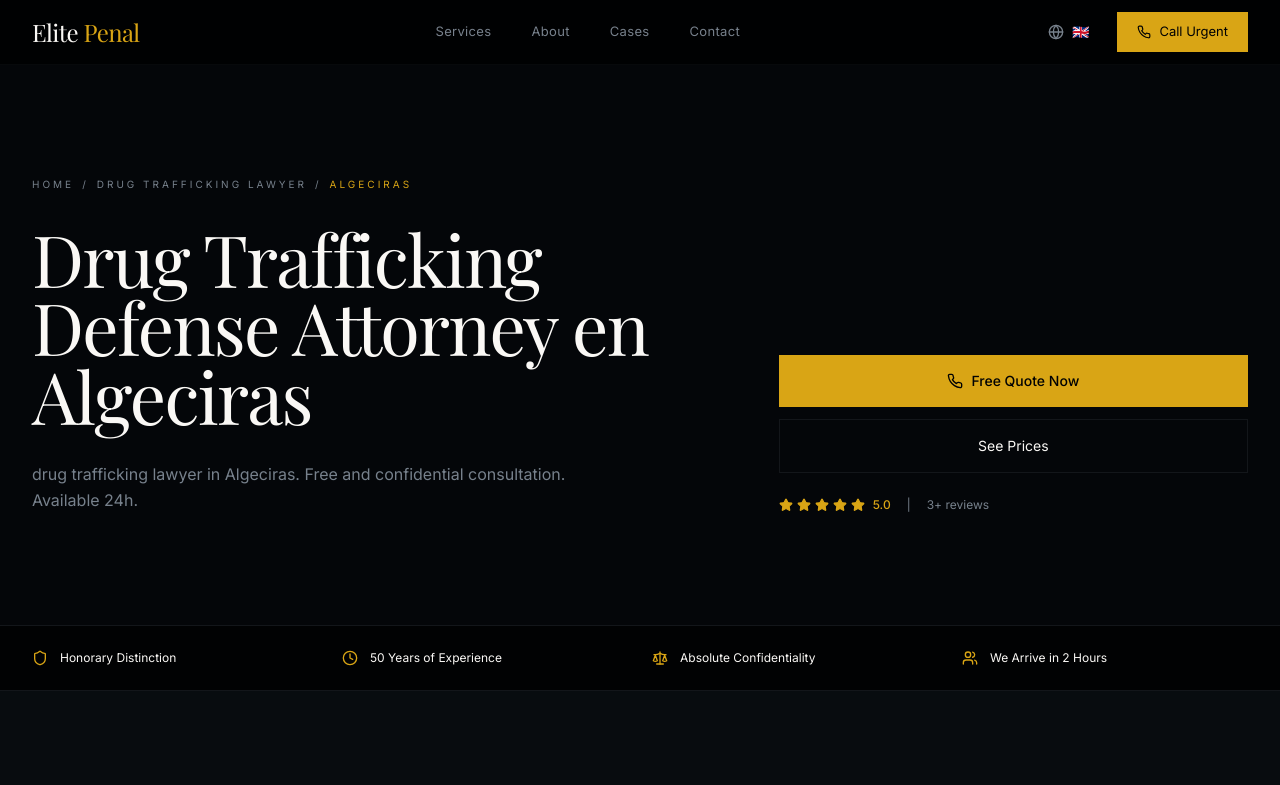
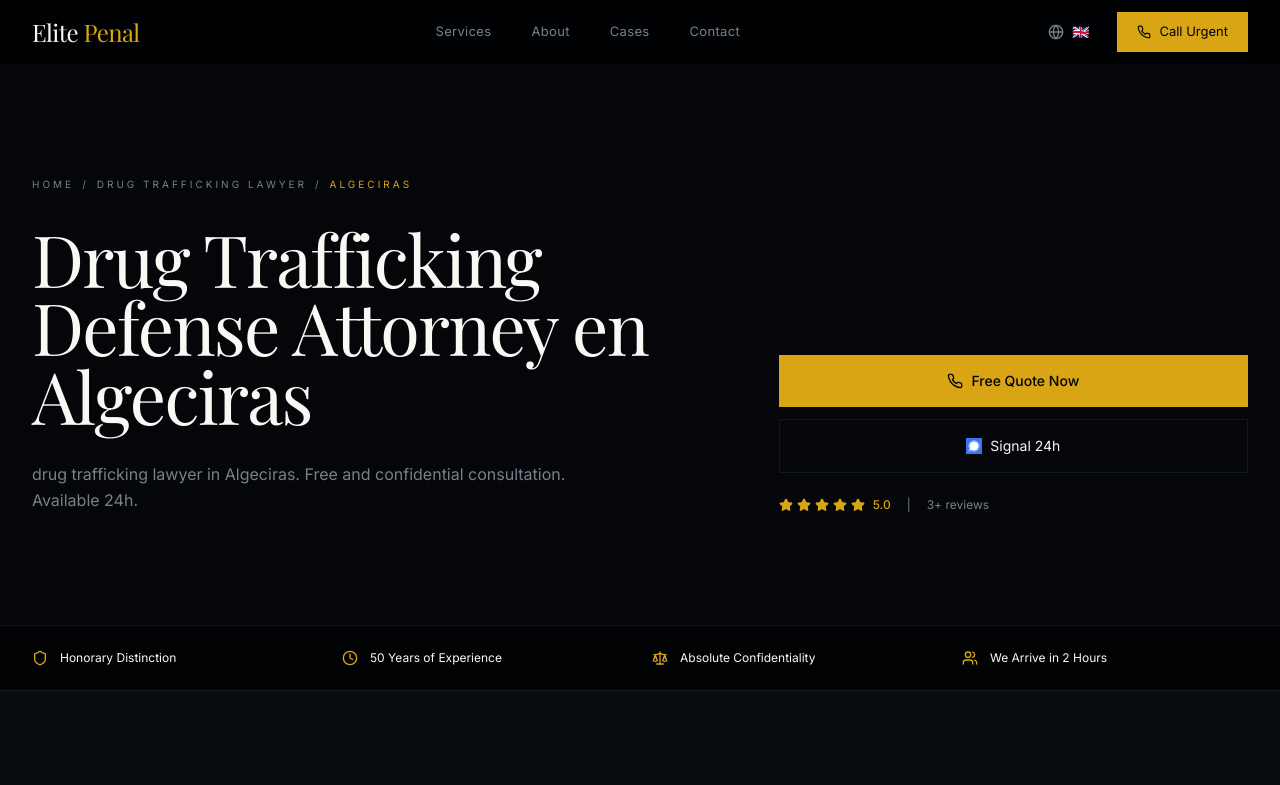
Before and after one commit to jessedrg/tomas-abogado, a Next.js app: page /en/drug-trafficking-lawyer/algeciras/ in a window 1280 px wide. Shown: the top 785 px of the page. Built offline with nearby package versions, Linux system fonts and the light colour scheme.

Commit message:
Cambiar todos los botones secundarios a Signal (hero, servicios, ciudades)

```diff
--- a/app/[locale]/[service]/[city]/page.tsx
+++ b/app/[locale]/[service]/[city]/page.tsx
@@ -9,6 +9,7 @@ import { Phone, Shield, Clock, Scale, Users, Star, CheckCircle, ChevronDown, Arr
 import Image from "next/image"
 
 const PHONE_URL = "tel:+34641021551"
+const SIGNAL_URL = "https://signal.me/#p/+34641021551"
 
 interface PageProps {
   params: Promise<{ locale: string; service: string; city: string }>
@@ -129,10 +130,13 @@ export default async function ServiceCityPage({ params }: PageProps) {
                     {t.cityPage.freeQuote}
                   </a>
                   <a
-                    href="#como-funciona"
+                    href={SIGNAL_URL}
+                    target="_blank"
+                    rel="noopener noreferrer"
                     className="inline-flex items-center justify-center gap-2 border border-border text-foreground px-8 py-4 text-sm font-sans hover:border-primary/50 transition-colors"
                   >
-                    {t.cityPage.howItWorks}
+                    <Image src="/signal.jpeg" alt="Signal" width={16} height={16} className="w-4 h-4" />
+                    {t.cta.signal}
                   </a>
                 </div>
 
--- a/app/[locale]/[service]/page.tsx
+++ b/app/[locale]/[service]/page.tsx
@@ -10,6 +10,7 @@ import { Phone, Shield, Clock, Scale, Users, ArrowRight, Award, Newspaper, Exter
 import Image from "next/image"
 
 const PHONE_URL = "tel:+34641021551"
+const SIGNAL_URL = "https://signal.me/#p/+34641021551"
 
 interface PageProps {
   params: Promise<{ locale: string; service: string }>
@@ -97,6 +98,15 @@ export default async function ServicePage({ params }: PageProps) {
                   >
                     <Phone className="w-4 h-4" />
                     {t.cityPage.freeQuote}
+                  </a>
+                  <a
+                    href={SIGNAL_URL}
+                    target="_blank"
+                    rel="noopener noreferrer"
+                    className="inline-flex items-center justify-center gap-2 border border-border text-foreground px-8 py-4 text-sm font-sans hover:border-primary/50 transition-colors"
+                  >
+                    <Image src="/signal.jpeg" alt="Signal" width={16} height={16} className="w-4 h-4" />
+                    {t.cta.signal}
                   </a>
                 </div>
               </div>
--- a/components/home-hero.tsx
+++ b/components/home-hero.tsx
@@ -1,7 +1,9 @@
-import { Phone, Scale, ArrowRight } from "lucide-react"
+import Image from "next/image"
+import { Phone, Scale } from "lucide-react"
 import { type Locale, getTranslations, isRTL } from "@/lib/i18n"
 
 const PHONE_URL = "tel:+34641021551"
+const SIGNAL_URL = "https://signal.me/#p/+34641021551"
 
 interface HomeHeroProps {
   locale: Locale
@@ -48,11 +50,13 @@ export function HomeHero({ locale }: HomeHeroProps) {
               {t.hero.cta}
             </a>
             <a
-              href="#servicios"
+              href={SIGNAL_URL}
+              target="_blank"
+              rel="noopener noreferrer"
               className="inline-flex items-center justify-center gap-2 bg-secondary text-foreground border border-border px-8 py-4 text-sm font-sans hover:bg-muted transition-colors"
             >
+              <Image src="/signal.jpeg" alt="Signal" width={16} height={16} className="w-4 h-4" />
               {t.hero.ctaSecondary}
-              <ArrowRight className="w-4 h-4" />
             </a>
           </div>
         </div>
--- a/lib/i18n.ts
+++ b/lib/i18n.ts
@@ -31,7 +31,7 @@ export const translations = {
       titleAccent: "Defensa Penal Urgente",
       subtitle: "Tomás, uno de los abogados penalistas con más prestigio en España. Más de 50 años de experiencia en defensa penal. Especialización en narcotráfico y todo tipo de delitos penales.",
       cta: "Llamar Ahora - Urgente",
-      ctaSecondary: "Ver Servicios",
+      ctaSecondary: "Signal Directo",
     },
     stats: {
       cases: "Años de Trayectoria",
@@ -152,7 +152,7 @@ export const translations = {
       titleAccent: "Urgent Criminal Defense",
       subtitle: "Tomás, one of the most prestigious criminal defense attorneys in Spain. Over 50 years of experience in criminal defense. Specialization in drug trafficking and all types of criminal offenses.",
       cta: "Call Now - Urgent",
-      ctaSecondary: "View Services",
+      ctaSecondary: "Signal Direct",
     },
     stats: {
       cases: "Years of Experience",
@@ -261,7 +261,7 @@ export const translations = {
       titleAccent: "Défense Pénale Urgente",
       subtitle: "Tomás, l'un des avocats pénalistes les plus prestigieux d'Espagne. Plus de 50 ans d'expérience en défense pénale. Spécialisation en trafic de drogue et tous types de délits pénaux.",
       cta: "Appeler Maintenant - Urgent",
-      ctaSecondary: "Voir Services",
+      ctaSecondary: "Signal Direct",
     },
     stats: {
       cases: "Années d'Expérience",
@@ -370,7 +370,7 @@ export const translations = {
       titleAccent: "دفاع جنائي عاجل",
       subtitle: "توماس، أحد أكثر المحامين الجنائيين شهرة في إسبانيا. أكثر من 50 عامًا من الخبرة في الدفاع الجنائي. تخصص في تهريب المخدرات وجميع أنواع الجرائم الجنائية.",
       cta: "اتصل الآن - عاجل",
-      ctaSecondary: "عرض الخدمات",
+      ctaSecondary: "سيجنال مباشر",
     },
     stats: {
       cases: "سنوات الخبرة",
```
